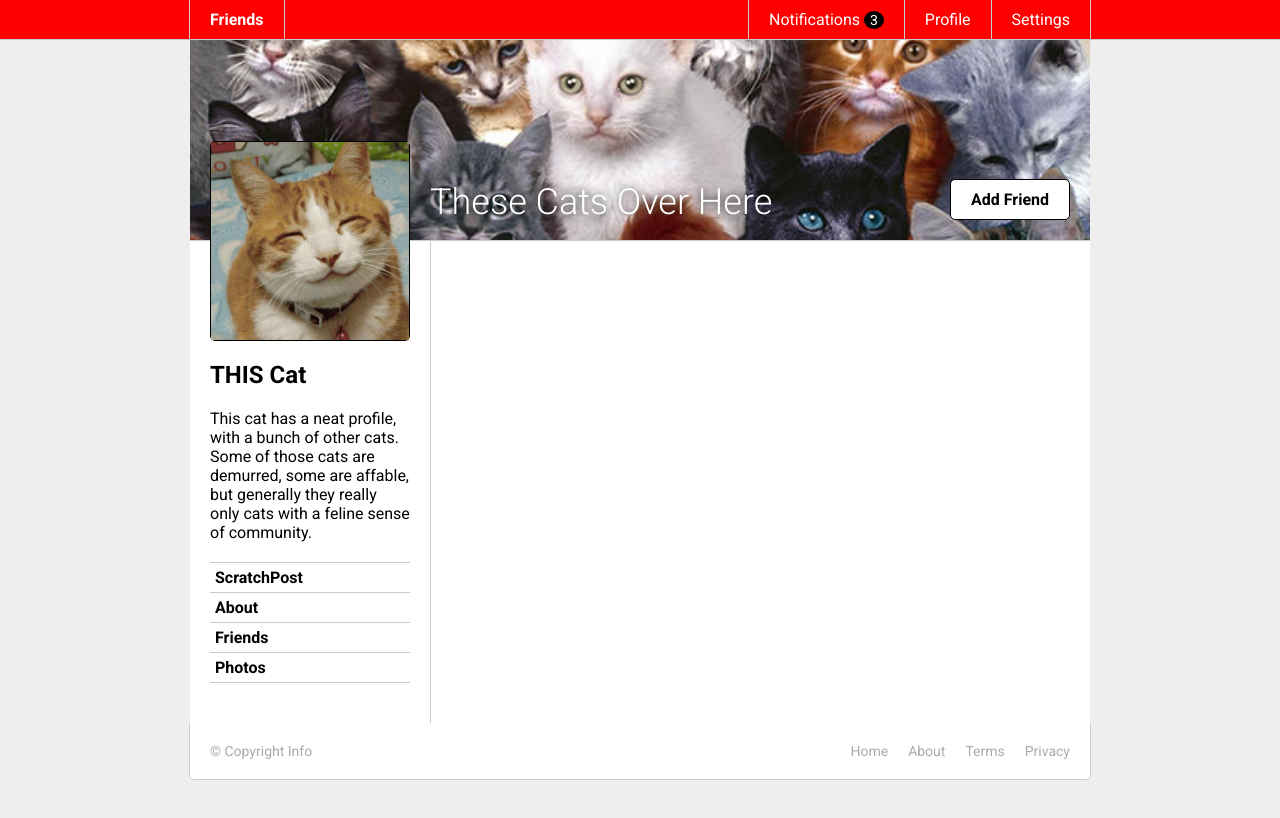
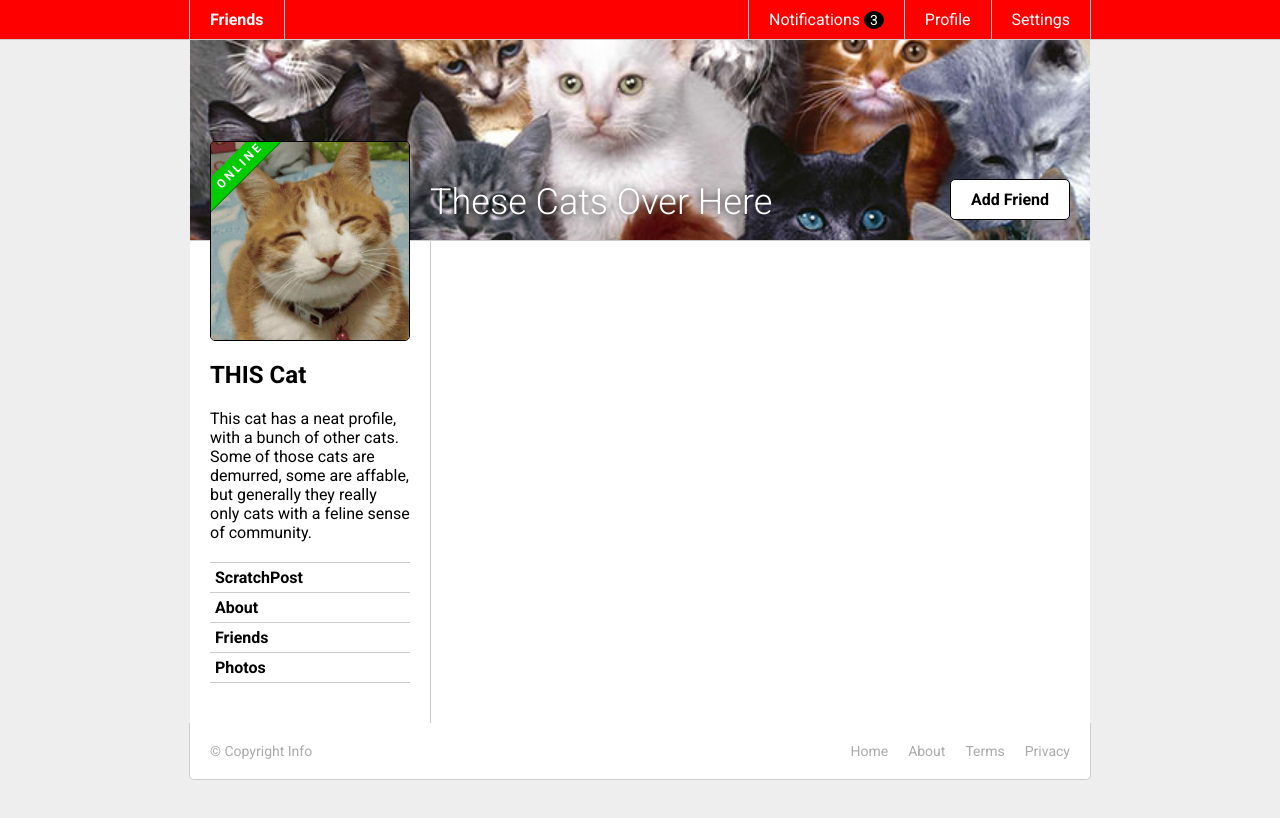
Before and after one commit to Holyoke/CSS-Friend-Network-Mock-Up, a plain HTML site: page index.html in a window 1280 px wide. Drawn offline with Linux system fonts and the light colour scheme.

Commit message:
Added Online ribbon to profile

```diff
--- a/css/index.css
+++ b/css/index.css
@@ -300,3 +300,24 @@ li:hover .header-notifications {
 .profile-nav a:hover {
   background: #eee;
 }
+
+/*Online ribbon on profile*/
+.profile-picture {
+  overflow: hidden;
+}
+
+.online {
+  display: block;
+  position: absolute;
+  top: -10px;
+  left: -10px;
+  font-weight: 700;
+  color: #fff;
+  background: #0c0;
+  padding: 5px 30px;
+  text-transform: uppercase;
+  font-size: 12px;
+  letter-spacing: 3px;
+  transform: rotate(-45deg) translateX(-25%);
+  box-shadow: 0 1px 0 0 #070;
+}
--- a/index.html
+++ b/index.html
@@ -40,6 +40,7 @@
 
 		<section class="content-sidebar">
 			<a href="#" class="profile-picture">
+				<strong class="online">Online</strong>
 				<img src="shared/img/cat.jpg" alt="This cat">
 			</a>
 
```
Also changed, not shown: 1 other file.
